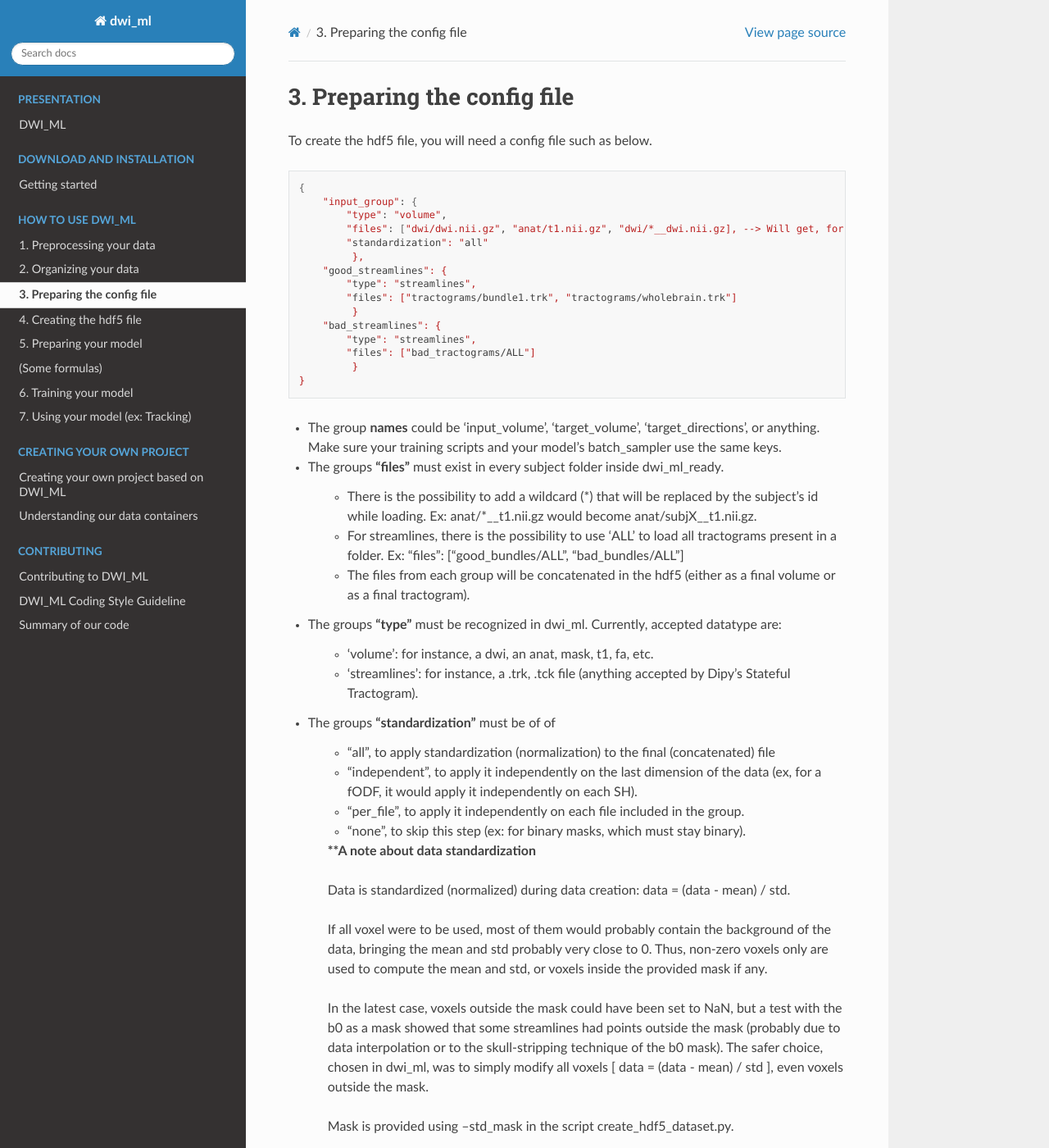
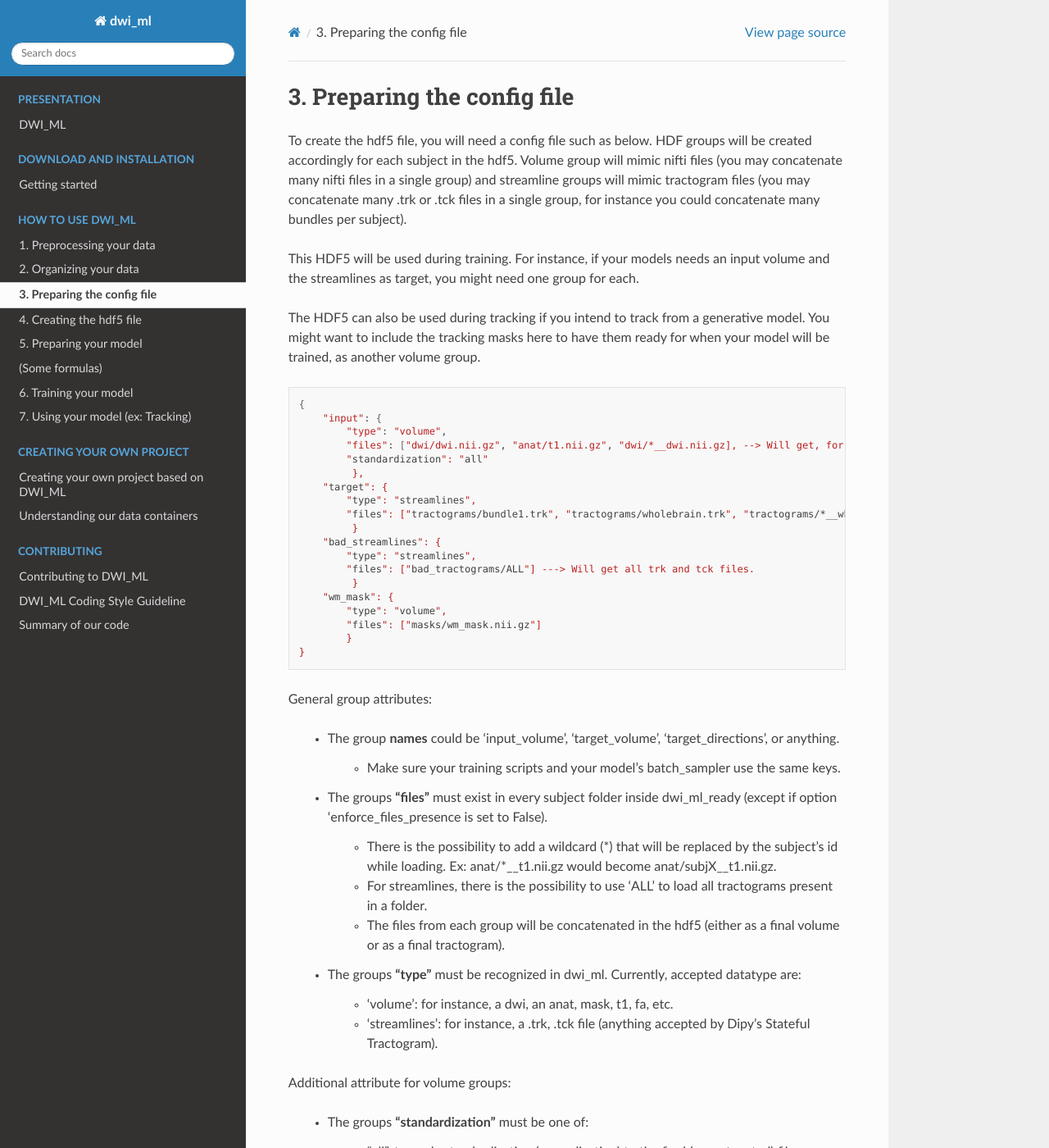
Before and after one commit to scil-vital/dwi_ml, a Sphinx documentation site: the page built from doc/config_file.rst, in a window 1280 px wide and 1400 px high. Shown: the whole window at 82% size. Built offline with Sphinx 7.4.7 and the Read the Docs theme 2.0.0, drawn with Linux system fonts in a browser that asks for light colours; some of the changed text lies outside the part shown.

Commit message:
Improving doc and docstring of methods

```diff
--- a/doc/config_file.rst
+++ b/doc/config_file.rst
@@ -3,52 +3,62 @@
 3. Preparing the config file
 ============================
 
-To create the hdf5 file, you will need a config file such as below.
+To create the hdf5 file, you will need a config file such as below. HDF groups will be created accordingly for each subject in the hdf5. Volume group will mimic nifti files (you may concatenate many nifti files in a single group) and streamline groups will mimic tractogram files (you may concatenate many .trk or .tck files in a single group, for instance you could concatenate many bundles per subject).
+
+This HDF5 will be used during training. For instance, if your models needs an input volume and the streamlines as target, you might need one group for each.
+
+The HDF5 can also be used during tracking if you intend to track from a generative model. You might want to include the tracking masks here to have them ready for when your model will be trained, as another volume group.
 
 .. code-block:: bash
 
     {
-        "input_group": {
+        "input": {
             "type": "volume",
             "files": ["dwi/dwi.nii.gz", "anat/t1.nii.gz", "dwi/*__dwi.nii.gz], --> Will get, for instance, subX__dwi.nii.gz
             "standardization": "all"
              },
-        "good_streamlines": {
+        "target": {
             "type": "streamlines",
-            "files": ["tractograms/bundle1.trk", "tractograms/wholebrain.trk"]
+            "files": ["tractograms/bundle1.trk", "tractograms/wholebrain.trk", "tractograms/*__wholebrain.trk"] ----> Will get, for instance, sub1000__bundle1.trk
              }
         "bad_streamlines": {
             "type": "streamlines",
-            "files": ["bad_tractograms/ALL"]
+            "files": ["bad_tractograms/ALL"] ---> Will get all trk and tck files.
              }
+        "wm_mask": {
+            "type": "volume",
+            "files": ["masks/wm_mask.nii.gz"]
+            }
     }
 
-- The group **names** could be 'input_volume', 'target_volume', 'target_directions', or anything. Make sure your training scripts and your model's batch_sampler use the same keys.
+General group attributes:
 
-- The groups **"files"** must exist in every subject folder inside dwi_ml_ready.
+    - The group **names** could be 'input_volume', 'target_volume', 'target_directions', or anything.
 
-    - There is the possibility to add a wildcard (*) that will be replaced by the subject's id while loading. Ex: anat/\*__t1.nii.gz would become anat/subjX__t1.nii.gz.
-    - For streamlines, there is the possibility to use 'ALL' to load all tractograms present in a folder. Ex: "files": ["good_bundles/ALL", "bad_bundles/ALL"]
-    - The files from each group will be concatenated in the hdf5 (either as a final volume or as a final tractogram).
+        - Make sure your training scripts and your model's batch_sampler use the same keys.
 
-- The groups **"type"** must be recognized in dwi_ml. Currently, accepted datatype are:
+    - The groups **"files"** must exist in every subject folder inside dwi_ml_ready (except if option 'enforce_files_presence is set to False).
 
-    - 'volume': for instance, a dwi, an anat, mask, t1, fa, etc.
-    - 'streamlines': for instance, a .trk, .tck file (anything accepted by Dipy's Stateful Tractogram).
+        - There is the possibility to add a wildcard (*) that will be replaced by the subject's id while loading. Ex: anat/\*__t1.nii.gz would become anat/subjX__t1.nii.gz.
+        - For streamlines, there is the possibility to use 'ALL' to load all tractograms present in a folder.
+        - The files from each group will be concatenated in the hdf5 (either as a final volume or as a final tractogram).
 
-- The groups **"standardization"** must be of of
+    - The groups **"type"** must be recognized in dwi_ml. Currently, accepted datatype are:
 
-    - "all", to apply standardization (normalization) to the final (concatenated) file
-    - "independent", to apply it independently on the last dimension of the data (ex, for a fODF, it would apply it independently on each SH).
-    - "per_file", to apply it independently on each file included in the group.
-    - "none", to skip this step (ex: for binary masks, which must stay binary).
+        - 'volume': for instance, a dwi, an anat, mask, t1, fa, etc.
+        - 'streamlines': for instance, a .trk, .tck file (anything accepted by Dipy's Stateful Tractogram).
+
+Additional attribute for volume groups:
+
+    - The groups **"standardization"** must be one of:
+
+        - "all", to apply standardization (normalization) to the final (concatenated) file
+        - "independent", to apply it independently on the last dimension of the data (ex, for a fODF, it would apply it independently on each SH).
+        - "per_file", to apply it independently on each file included in the group.
+        - "none", to skip this step (ex: for binary masks, which must stay binary).
 
     ****A note about data standardization**
 
-    Data is standardized (normalized) during data creation: data = (data - mean) / std.
+        Data is standardized (normalized) during data creation: data = (data - mean) / std.
 
-    If all voxel were to be used, most of them would probably contain the background of the data, bringing the mean and std probably very close to 0. Thus, non-zero voxels only are used to compute the mean and std, or voxels inside the provided mask if any.
-
-    In the latest case, voxels outside the mask could have been set to NaN, but a test with the b0 as a mask showed that some streamlines had points outside the mask (probably due to data interpolation or to the skull-stripping technique of the b0 mask). The safer choice, chosen in dwi_ml, was to simply modify all voxels [ data = (data - mean) / std ], even voxels outside the mask.
-
-    Mask is provided using --std_mask in the script create_hdf5_dataset.py.
+        If all voxel were to be used, most of them would probably contain the background of the data, bringing the mean and std probably very close to 0. Thus, non-zero voxels only are used to compute the mean and std, or voxels inside the provided mask if any. If a mask is provided, voxels outside the mask could have been set to NaN, but the simpler choice made here was to simply modify all voxels [ data = (data - mean) / std ], even voxels outside the mask, with the mean and std of voxels in the mask. Mask name for each subject is provided using --std_mask in the script create_hdf5_dataset.py.
```
Also changed, not shown: doc/creating_hdf5.rst (+15 -3 lines), 2 other files.
